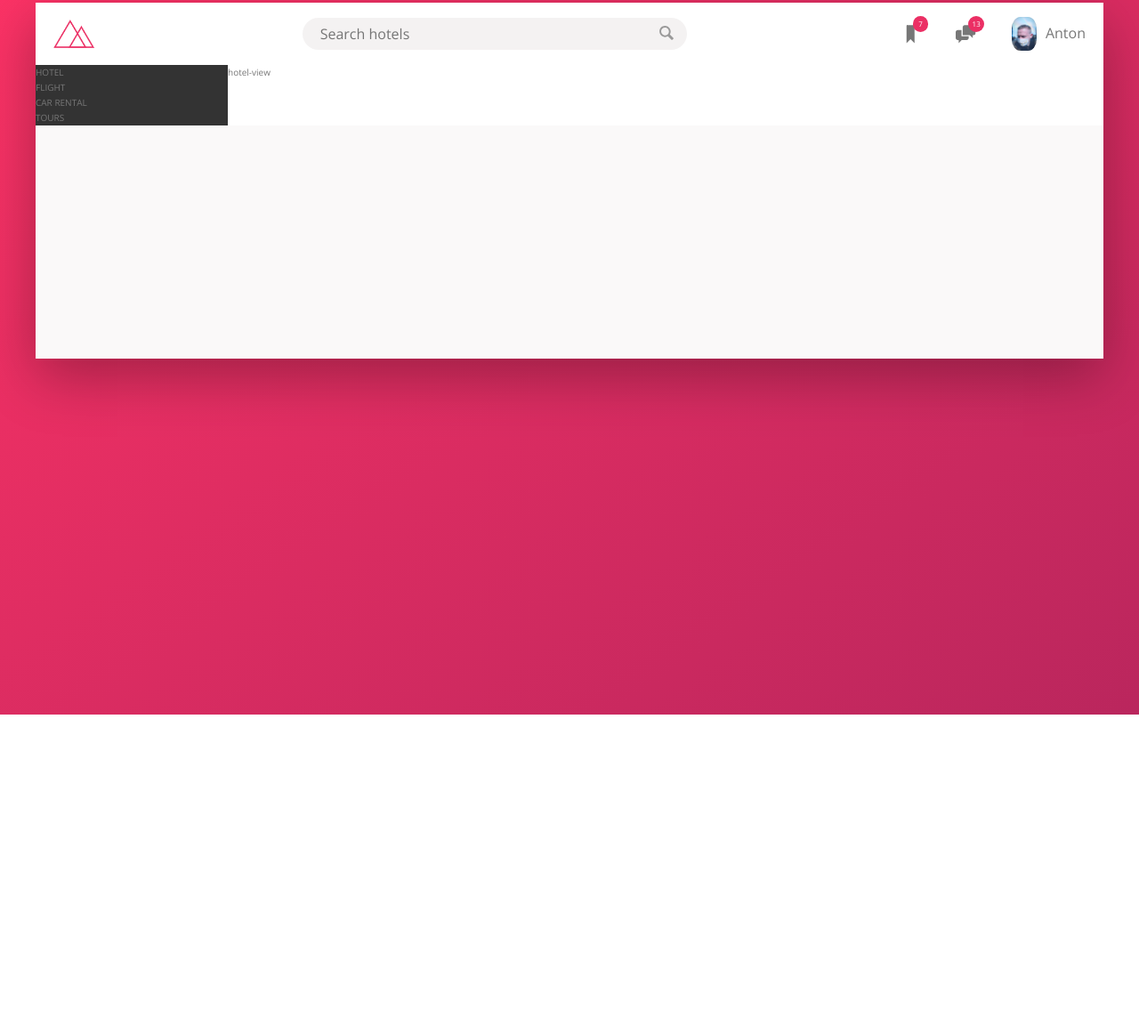
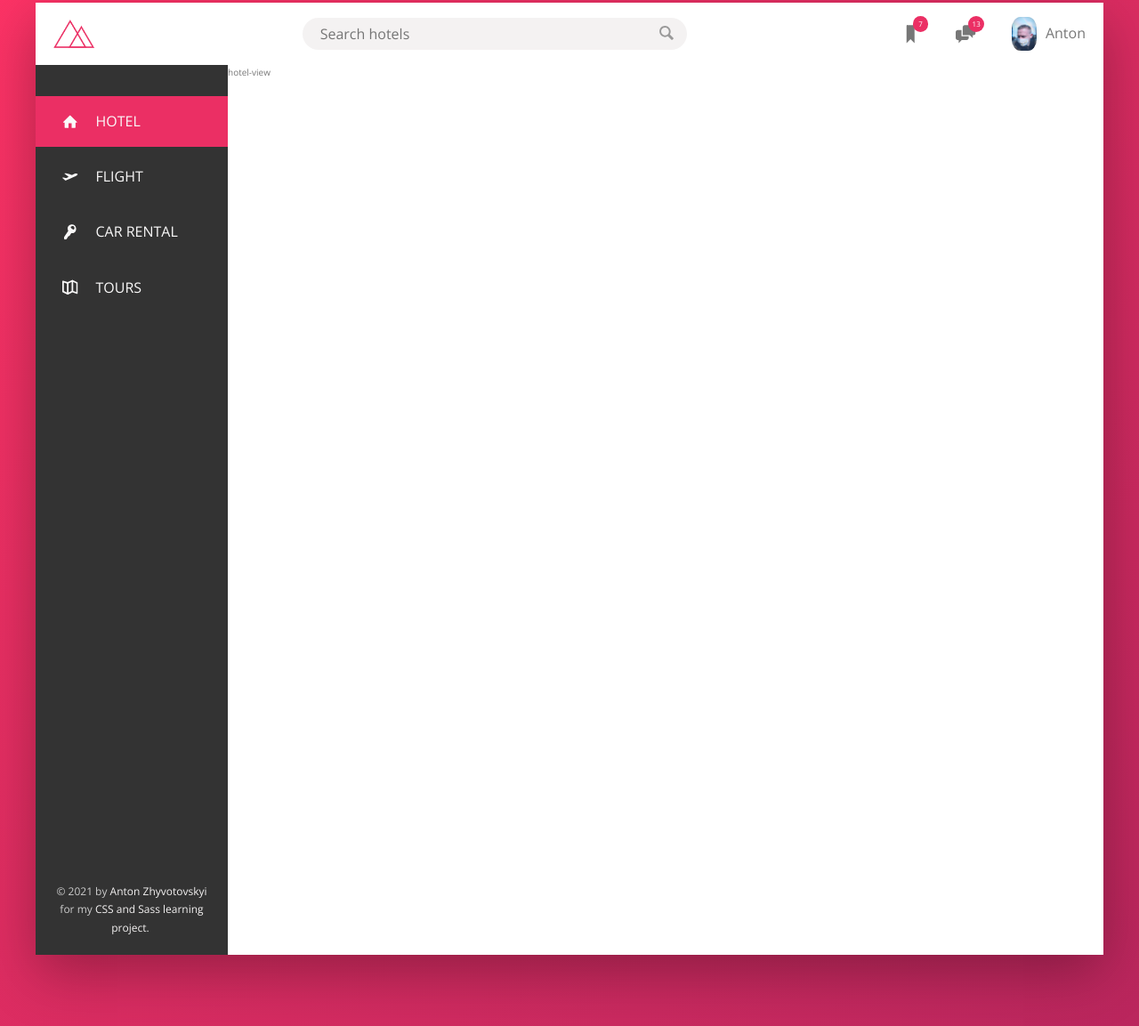
Before and after one commit to AntonRufus/trillo, a website: page index.html in a window 1280 px wide. Shown: the part 77-1230 px from the top of the page at 89% size. Before the commit the page ends 880 px from the top, so only its background shows below. Drawn offline with nearby package versions, Linux system fonts and the light colour scheme.

Commit message:
the navigation section

```diff
--- a/index.html
+++ b/index.html
@@ -61,10 +61,46 @@
 
         <!-- sidebar -->
         <nav class="sidebar">
-            <div>HOTEL</div>
-            <div>FLIGHT</div>
-            <div>CAR RENTAL</div>
-            <div>TOURS</div>
+            <ul class="side-nav">
+                <li class="side-nav__item side-nav__item--active">
+                    <a href="#" class="side-nav__link">
+                        <svg class="side-nav__icon">
+                            <use xlink:href="img/sprite.svg#icon-home"></use>
+                            <span>HOTEL</span>
+                        </svg>
+                    </a>
+                </li>
+                <li class="side-nav__item">
+                    <a href="#" class="side-nav__link">
+                        <svg class="side-nav__icon">
+                            <use xlink:href="img/sprite.svg#icon-aircraft-take-off"></use>
+                            <span>FLIGHT</span>
+                        </svg>
+                    </a>
+                </li>
+                <li class="side-nav__item">
+                    <a href="#" class="side-nav__link">
+                        <svg class="side-nav__icon">
+                            <use xlink:href="img/sprite.svg#icon-key"></use>
+                            <span>CAR RENTAL</span>
+                        </svg>
+                    </a></li>
+                <li class="side-nav__item">
+                    <a href="#" class="side-nav__link">
+                        <svg class="side-nav__icon">
+                            <use xlink:href="img/sprite.svg#icon-map"></use>
+                            <span>TOURS</span>
+                        </svg>
+                    </a>
+                </li>
+            </ul>
+
+            <div class="legal">
+                &copy; 2021 by <a href="https://github.com/AntonRufus" class="footer__link">Anton Zhyvotovskyi</a> for
+                my
+                <a class="footer__link" href="https://github.com/AntonRufus/trillo">CSS and Sass learning
+                    project.</a>&nbsp;
+            </div>
         </nav>
 
         <!-- content -->
--- a/sass/_components.scss
+++ b/sass/_components.scss
@@ -123,3 +123,93 @@
     }
   }
 }
+
+///////////////////////////////////////////////////
+// SIDE NAVIGATION
+.side-nav {
+  font-size: 1.6rem;
+  list-style: none;
+  margin-top: 3.5rem;
+
+  &__item {
+    position: relative;
+
+    &:not(:last-child) {
+      margin-bottom: .5rem;
+    }
+  }
+
+  &__item::before {
+    content: "";
+    position: absolute;
+    top: 0;
+    left: 0;
+    height: 100%;
+    width: 3px;
+    background-color: var(--color-primary);
+    transform: scaleY(0);
+
+    transform-origin: center;
+    transition: transform .2s,
+    width .4s cubic-bezier(1, 0, 0, 1) .2s,
+    background-color .1s;
+  }
+
+  &__item:hover::before,
+  &__item--active::before {
+    transform: scaleY(1);
+    width: 100%;
+  }
+
+  &__item:active::before {
+    background-color: var(--color-primary-light);
+  }
+
+  &__link:link,
+  &__link:visited {
+    text-decoration: none;
+    color: var(--color-grey-light-1);
+    text-transform: uppercase;
+    display: block;
+    padding: 1.5rem 3rem;
+    position: relative;
+    z-index: 1000;
+
+    display: flex;
+    align-items: center;
+  }
+
+  &__icon {
+    width: 1.75rem;
+    height: 1.75rem;
+    margin-right: 2rem;
+    fill: currentColor;
+  }
+}
+
+///////////////////////////////////////////////////
+// LEGAL TEXT
+.legal {
+  font-size: 1.2rem;
+  text-align: center;
+  color: var(--color-grey-light-4);
+  padding-top: 2.5rem;
+  width: 80%;
+  margin: 0 auto;
+  margin-bottom: 2rem;
+
+  &:hover a {
+    color: var(--color-grey-dark-3);
+    transition: color .5s;
+  }
+
+  & a {
+    text-decoration: none;
+    color: var(--color-grey-light-2);
+    transition: color .5s;
+
+    &:hover {
+      color: var(--color-grey-light-1);
+    }
+  }
+}
--- a/sass/_layout.scss
+++ b/sass/_layout.scss
@@ -24,11 +24,16 @@
 
 .sidebar {
   background-color: var(--color-grey-dark-1);
+  flex: 0 0 18%;
 
-  flex: 0 0 18%;
+  display: flex;
+  flex-direction: column;
+  justify-content: space-between;
 }
 
 .hotel-view {
   background-color: #fff;
   flex: 1;
+
+  height: 125vh;
 }
```
Also changed, not shown: css/style.css.
